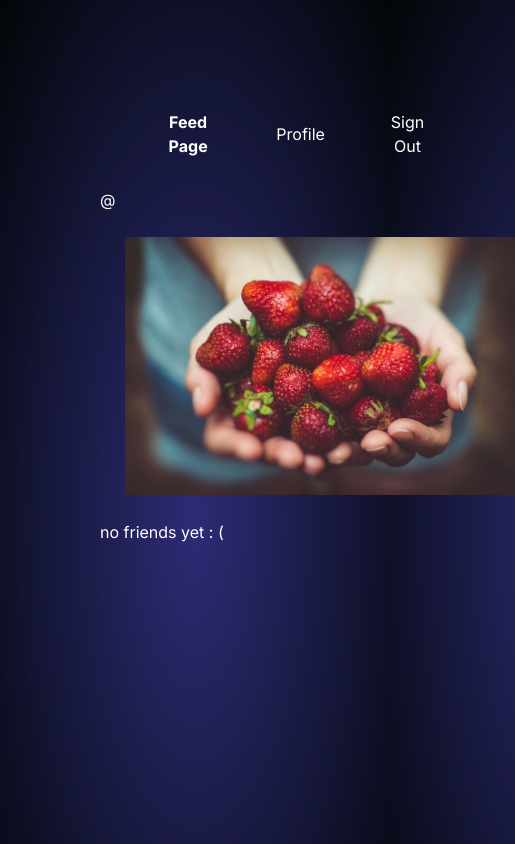
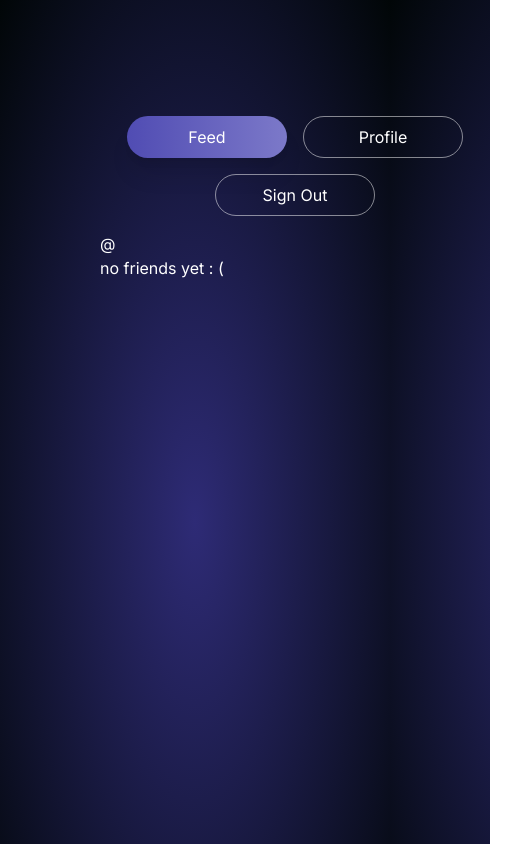
Before and after one commit to bojana-petroska/vibezz, a Next.js app in the folder vibezz/: page /FeedPage in a window 390 px wide. Shown: the top 844 px of the page, 515 px wide, since content can reach past the window. Built offline with nearby package versions, Linux system fonts and the light colour scheme.

Commit message:
styling of the navbar

```diff
--- a/vibezz/src/app/Auth/page.tsx
+++ b/vibezz/src/app/Auth/page.tsx
@@ -2,39 +2,21 @@
 
 import SignIn from '../components/SignIn';
 import SignUp from '../components/SignUp';
+import { useState } from 'react';
 
 export const Auth: React.FC = () => {
+  const [isSignUp, setIsSignUp] = useState(true);
+
+  const toggleButoon = () => setIsSignUp(!isSignUp);
 
   return (
     <div>
-      <SignUp />
-      <SignIn />
+      {isSignUp ? <SignUp /> : <SignIn />}
+      <button onClick={toggleButoon}>
+        {isSignUp ? 'Already have an account? Sign In' : 'New here? Sign Up'}
+      </button>
     </div>
   );
 };
 
-
 export default Auth;
-
-// 'use client';
-
-// import SignIn from '../components/SignIn';
-// import SignUp from '../components/SignUp';
-// import { useState } from 'react';
-
-// export const Auth: React.FC = () => {
-//   const [isSignUp, setIsSignUp] = useState(true); // Toggle between sign-up and sign-in
-
-//   const toggleAuthMode = () => setIsSignUp(!isSignUp);
-
-//   return (
-//     <div>
-//       {isSignUp ? <SignUp /> : <SignIn />}
-//       <button onClick={toggleAuthMode}>
-//         {isSignUp ? 'Already have an account? Sign In' : 'New here? Sign Up'}
-//       </button>
-//     </div>
-//   );
-// };
-
-// export default Auth;
--- a/vibezz/src/app/FeedPage/page.tsx
+++ b/vibezz/src/app/FeedPage/page.tsx
@@ -1,6 +1,7 @@
 'use client';
 import { useSelector } from 'react-redux';
 import Navbar from '../components/Navbar';
+import RandomImage from '../components/RandomImage';
 
 const FeedPage: React.FC = () => {
   const users = useSelector((state: StateType) => state);
@@ -50,7 +51,6 @@ const FeedPage: React.FC = () => {
       <p>@{nameLoggedInUser}</p>
       <p>{messageLoggedInUser}</p>
 
-      <img src={'images/strawberries.jpeg'} alt="strawberries"></img>
       <div>
         {friendsData.length === 0 ? (
           <p>no friends yet : (</p>
@@ -67,7 +67,7 @@ const FeedPage: React.FC = () => {
                 }}></img>
               <h3>@{friend.userName}</h3>
               <p>{friend.statusMessage}</p>
-              <img src={'images/strawberries.jpeg'} alt="strawberries"></img>
+              <RandomImage />
             </div>
           ))
         )}
--- a/vibezz/src/app/Profile/page.tsx
+++ b/vibezz/src/app/Profile/page.tsx
@@ -74,7 +74,7 @@ const ProfilePage: React.FC = () => {
                 <button onClick={updateUser}>save</button>
               </div>
             ) : (
-              <button onClick={editingStatusMessage}>edit status message</button>
+              <button onClick={editingStatusMessage}>{statusMessage ? `edit status message` : `write a status message`}</button>
             )
             }
             {editing && (
@@ -85,12 +85,6 @@ const ProfilePage: React.FC = () => {
                   value={profilePicture}
                   onChange={(e) => setProfilePicture(e.target.value)}
                 />
-                {/* <input
-                  type="text"
-                  placeholder="status message"
-                  value={statusMessage}
-                  onChange={(e) => setStatusMessage(e.target.value)}
-                /> */}
                 <button onClick={updateUser}>Update</button>
               </div>
             )}
--- a/vibezz/src/app/components/Navbar.tsx
+++ b/vibezz/src/app/components/Navbar.tsx
@@ -18,19 +18,36 @@ const Navbar: React.FC = () => {
   };
 
   return (
-    <nav>
-      <div className="nav-buttons">
+    <nav className="flex flex-col md:flex-row items-center justify-between p-4">
+      <div className="col-span-3 lg:col-span-3"></div>
+
+      <div className="flex flex-wrap justify-center space-x-4 md:space-x-8 mb-4 md:mb-0">
         <button
           onClick={() => navigation('/FeedPage')}
-          style={{ fontWeight: pathName === '/FeedPage' ? 'bold' : 'normal' }}>
-          Feed Page
+          className={`w-40 md:w-36 px-4 py-2 rounded-full text-white flex justify-center items-center transition-all duration-300 ${
+            pathName === '/FeedPage'
+              ? 'bg-gradient-to-r from-[#504CB3] to-[#7C79C9] shadow-xl'
+              : 'bg-transparent border border-white border-opacity-50'
+          }`}>
+          Feed
         </button>
         <button
           onClick={() => navigation('/Profile')}
-          style={{ fontWeight: pathName === '/Profile' ? 'bold' : 'normal' }}>
+          className={`w-40 md:w-36 px-4 py-2 rounded-full text-white flex justify-center items-center transition-all duration-300 ${
+            pathName === '/Profile'
+              ? 'bg-gradient-to-r from-[#504CB3] to-[#7C79C9] shadow-xl'
+              : 'bg-transparent border border-white border-opacity-50'
+          }`}>
           Profile
         </button>
-        <button onClick={signOut}>Sign Out</button>
+      </div>
+
+      <div className="flex justify-center md:justify-end">
+        <button
+          onClick={signOut}
+          className="w-40 md:w-36 lg:w-36 px-4 py-2 rounded-full text-white flex justify-center items-center border border-white border-opacity-50 bg-transparent transition-all duration-300">
+          Sign Out
+        </button>
       </div>
     </nav>
   );
--- /dev/null
+++ b/vibezz/src/app/components/RandomImage.tsx
@@ -0,0 +1,15 @@
+'use client'
+import React from "react"
+
+const RandomImage = () => {
+    const randomUrl = `https://picsum.photos/id/${Math.ceil(Math.random() * 100)}/200/300`;
+    console.log(randomUrl);
+
+    return (
+        <div>
+            <img src={randomUrl} alt='random url'/>
+        </div>
+    )
+}
+
+export default RandomImage;
--- a/vibezz/src/app/globals.css
+++ b/vibezz/src/app/globals.css
@@ -20,7 +20,7 @@ body {
   color: white;
 }
 
-img {
+/* img {
   margin: 25px;
 }
 
@@ -56,4 +56,4 @@ nav button:hover {
 nav button.active {
   font-weight: bold;
   background-color: #0056b3;
-}
+} */
```
Also changed, not shown: vibezz/src/app/components/SignUp.tsx (line endings or trailing spaces).
